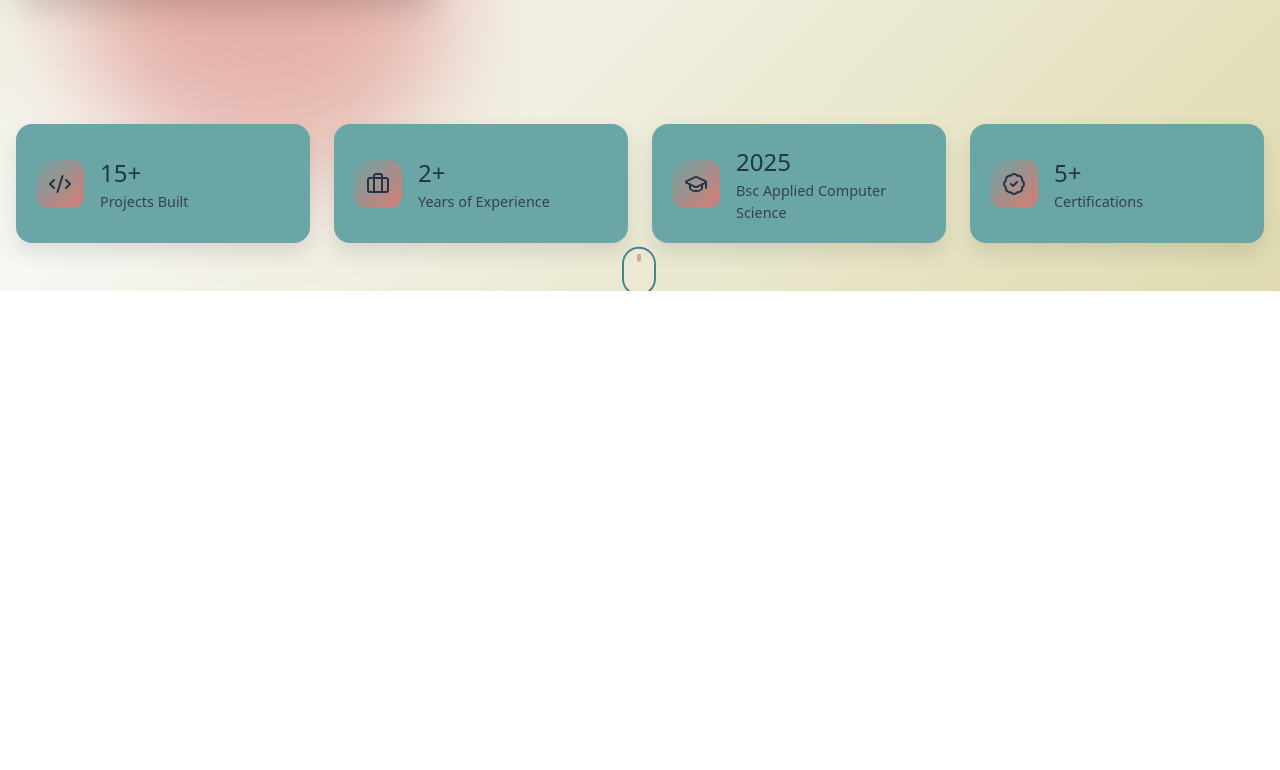
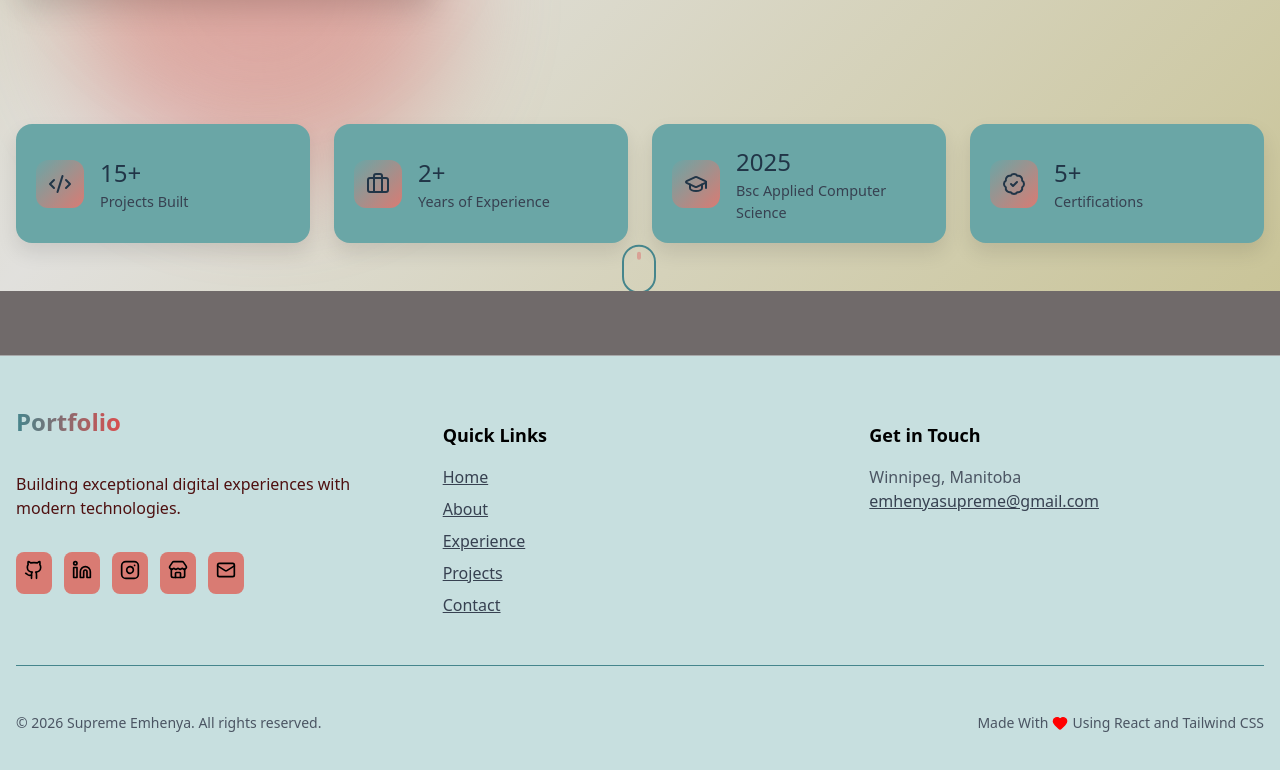
Before and after one commit to Emya101/Personal-Portfolio, a React (Vite) app: page / in a window 1280 px wide. Shown: the part 1098-1868 px from the top of the page. Before the commit the page ends 1389 px from the top, so only its background shows below. Built offline with nearby package versions, Linux system fonts and the light colour scheme.

Commit message:
Completed the footer section and gave it the suitable css forit's desired design, also improved the home page design as well

```diff
--- a/src/App.jsx
+++ b/src/App.jsx
@@ -2,6 +2,7 @@ import { useState } from 'react'
 import './App.css'
 import { Header } from './Components/Header'
 import { Home } from './Components/Home'
+import { Footer } from './Components/Footer'
 
 function App() {
 
@@ -13,6 +14,7 @@ function App() {
       Portfolio
       <Header/>
       <Home/>
+      <Footer/>
       </div>
     </>
   )
--- /dev/null
+++ b/src/Components/Footer.jsx
@@ -0,0 +1,98 @@
+import { Link } from "react-router-dom"; //Helps to link between pages(web version);
+import { Github, Linkedin, Mail, Heart, Store, Instagram } from "lucide-react"//import icons from lucide react package
+import styles from "./Footer.module.css"
+import { motion } from "framer-motion"
+
+export function Footer() {
+    const currentYear = new Date().getFullYear();
+
+    const footerLinks = {
+        Navigation: [
+            { label: "Home", path: "/" },
+            { label: "About", path: "/about" },
+            { label: "Experience", path: "/experience" },
+            { label: "Projects", path: "/projects" },
+            { label: "Contact", path: "/contact" },
+        ],
+
+        Social: [
+            { label: "Github", href: "https://github.com/Emya101", icon: Github },
+            { label: "LinkedIn", href: "https://www.linkedin.com/in/supreme-emhenya/", icon: Linkedin },
+            { label: "Instagram", href: "https://www.instagram.com/_emmy_works/", icon: Instagram },
+            { label: "Fiverr", href: "https://www.fiverr.com/emya101?public_mode=true", icon: Store },
+            { label: "Email", href: "mailto:emhenyasupreme@gmail.com", icon: Mail },
+        ]
+    };
+
+    return (
+        <footer className={styles.footer}>
+            <div className={styles.container}>
+                <div className={styles.grid}>
+                    <div>
+                        <Link to="/" className={styles.logo}>
+                            Portfolio
+                        </Link>
+
+                        <p className={styles.description}>
+                            Building exceptional digital experiences with modern technologies.
+                        </p>
+
+                        <motion.div className={styles.socialRow}>
+                            {footerLinks.Social.map((social, index) => (
+                                <motion.a key={index}
+                                    href={social.href}
+                                    target="_blank"
+                                    rel="noopener noreferrer"
+                                    className={styles.socialBtn}
+                                    whileHover={{scale:1.05 , y:-2}}
+                                >
+                                    <social.icon className={styles.icon}/>
+                                </motion.a>
+                            ))}
+                        </motion.div>
+                    </div>
+
+                    <div>
+                        <h3 className={styles.heading}>Quick Links</h3>
+                        <ul className={styles.list}>
+                        {footerLinks.Navigation.map((Nav, index)=>(
+                            <li key={index}>
+                                <Link to ={Nav.path} className={styles.Nav}>
+                                    {Nav.label}
+                                </Link>
+                            </li>
+                        ))}
+                        </ul>
+                    </div>
+
+                    <div>
+                        <h3 className={styles.heading}>Get in Touch</h3>
+                        <ul className={styles.contactList}>
+                            <li>Winnipeg, Manitoba</li>
+
+                            <li>
+                                <a href="mailto:emhenyasupreme@gmail.com" className={styles.Nav}>
+                                    emhenyasupreme@gmail.com
+                                </a>
+                            </li>
+                        </ul>
+                    </div>
+                </div>
+
+                <div className ={styles.bottomBar}>
+                    <div className={styles.bottomContent}>
+                        <p className={styles.copy}>
+                            © {currentYear} Supreme Emhenya. All rights reserved.
+                        </p>
+
+                        <p className={styles.madeNotice}>
+                            Made With
+                            <Heart className={styles.heart}/>
+                            Using React and Tailwind CSS
+                        </p>
+                    </div>
+                </div>
+            </div>
+        </footer>
+    )
+}
--- /dev/null
+++ b/src/Components/Footer.module.css
@@ -0,0 +1,151 @@
+.footer {
+    background: #c7dfdf;
+    border-top: 1px solid #a8a9aa;
+    margin-top: 4rem;
+}
+
+.container {
+    max-width: 80rem;
+    margin: 0 auto;
+    padding: 3rem 1rem;
+}
+
+.grid {
+    display: grid;
+    gap: 2rem;
+    margin-bottom: 2rem;
+}
+
+@media(min-width: 768px) {
+    .grid {
+        grid-template-columns: repeat(3, 1fr);
+    }
+}
+
+.logo {
+    font-size: 1.5rem;
+    font-weight: bold;
+    background: linear-gradient(to right, #45858C, #D94E4E);
+    -webkit-background-clip: text;
+    color: transparent;
+    text-decoration: none;
+    display: inline-block;
+    margin-bottom: 1rem;
+}
+
+.description {
+    color: rgb(78, 16, 16);
+    margin-bottom: 2rem;
+}
+
+.socialRow {
+    display: flex;
+    gap: 0.75rem;
+}
+
+.socialBtn {
+    padding: 0.5rem;
+    background: #D97B73;
+    color: black;
+    border-radius: 0.5rem;
+    transition: all 0.1s ease-in-out;
+}
+
+.socialBtn:nth-child(1):hover {
+    background-color: black;
+    color: white;
+}
+
+.socialBtn:nth-child(2):hover {
+    background: #0A66C2;
+    color: white;
+}
+
+.socialBtn:nth-child(3):hover {
+    color: white;
+    background: linear-gradient(135deg, #F58529, #DD2A7B, #8134AF, #515BD4);
+}
+
+.socialBtn:nth-child(4):hover {
+    color: white;
+    background: #1DBF73;
+}
+
+.socialBtn:nth-child(5):hover {
+    color: white;
+    background: #D94E4E;
+}
+
+.icon {
+    width: 20px;
+    height: 20px;
+}
+
+.heading {
+    font-size: 1.125rem;
+    margin-bottom: 1rem;
+    color: black;
+}
+
+.list {
+    list-style: none;
+    padding: 0;
+}
+
+.list li {
+    margin-bottom: 0.5rem;
+}
+
+.Nav {
+    color: #374151;
+}
+
+.Nav:hover {
+    color: #D94E4E;
+}
+
+.contactList {
+    list-style: none;
+    padding: 0;
+    color: #4b5563;
+}
+
+.bottomBar {
+    padding-top: 2rem;
+    border-top: 1px solid #45858C;
+}
+
+.bottomContent {
+    display: flex;
+    flex-direction: row;
+    justify-content: space-between;
+    gap: 1rem;
+    color: #4b5563;
+}
+
+.copy {
+    font-size: 0.875rem;
+}
+
+.madeNotice{
+    display: flex;
+    align-items: center;
+    gap:0.25rem;
+    font-size: 0.875rem;
+    color: #4b5563;
+}
+
+.heart{
+    width:16px;
+    height:16px;
+    color:red;
+    fill:red;
+}
+
+@media (max-width: 768px) {
+    .bottomContent {
+        flex-direction: column;
+        align-items: center;
+    }
+
+}
--- a/src/Components/Home.jsx
+++ b/src/Components/Home.jsx
@@ -32,6 +32,7 @@ export function Home() {
     ];
 
     return (
+
         <div className={styles.whole}>
             <section className={styles.heroSection}>
                 <div className={styles.Background}></div>
@@ -168,7 +169,6 @@ export function Home() {
                         </div>
                     </motion.div>
                 </div>
-
             </section >
         </div >
     );
--- a/src/Components/Home.module.css
+++ b/src/Components/Home.module.css
@@ -140,9 +140,9 @@
     align-items: center;
     gap: 0.5rem;
     padding: 0.75rem 1.5rem;
-    border: 2px solid #d1d5db;
+    border: 2px solid #c9cfd8;
     color: #374151;
-    border-radius: 0.5rem;
+    border-radius: 10px;
     text-decoration: none;
     transition: all 0.3s ease;
 }
@@ -168,8 +168,8 @@
 
 .socialIcon {
     padding: 0.75em;
-    background: #D9A296;
-    color: #374151;
+    background: #45858C;
+    color: white;
     border-radius: 0.5rem;
     box-shadow: 0px 4px 10px 0px rgba(0, 0, 0, 0.1);
     transition: all 0.3s ease-in-out;
--- a/src/index.css
+++ b/src/index.css
@@ -26,7 +26,7 @@ h1 {
 @media (prefers-color-scheme: light) {
   :root {
     color: #213547;
-    background-color: #ffffff;
+    background-color: #706a6a;
   }
 
   a:hover {
```
